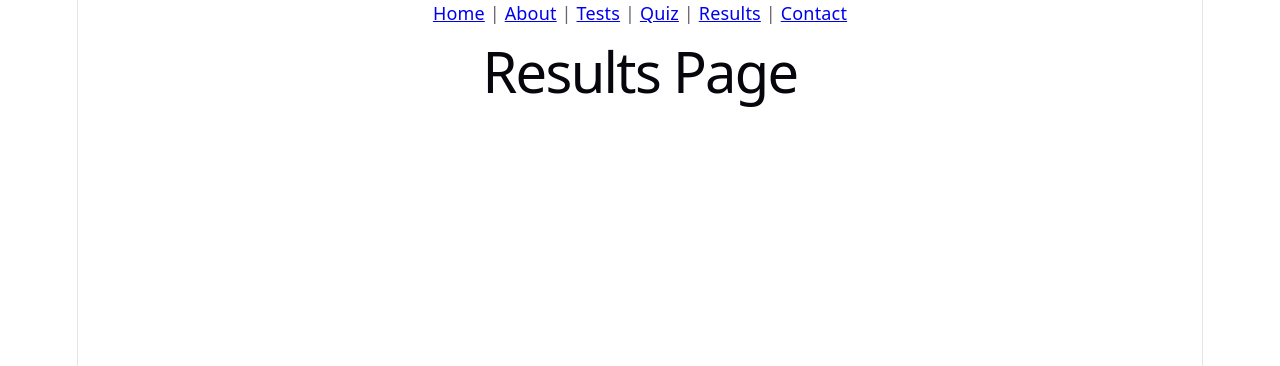
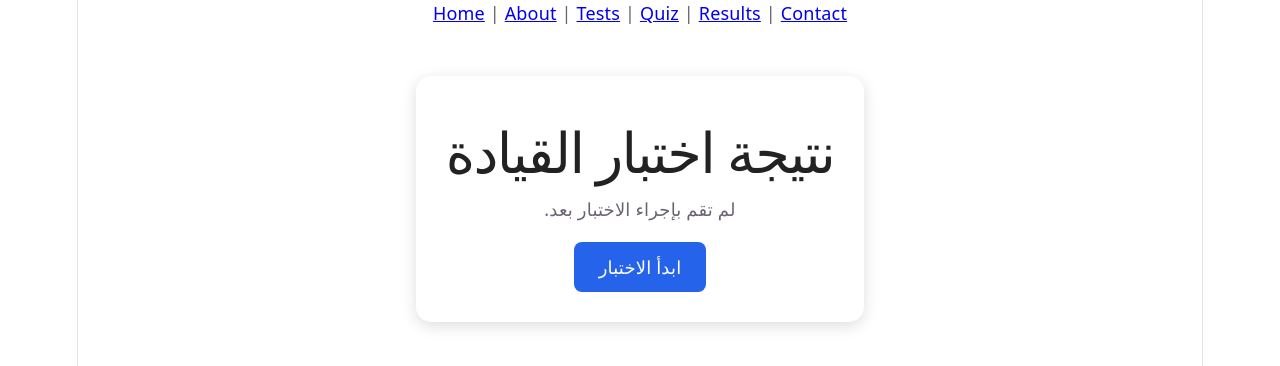
Before and after one commit to majdmouhamma1-rgb/majd-driving-schoolweb2, a React (Vite) app: page /results in a window 1280 px wide. Shown: the top 366 px of the page. Built offline with nearby package versions, Linux system fonts and the light colour scheme.

Commit message:
Add driving quiz results and restart button

```diff
--- /dev/null
+++ b/src/css/Results.css
@@ -0,0 +1,43 @@
+
+.results {
+  max-width: 600px;
+  margin: 50px auto;
+  padding: 30px;
+  text-align: center;
+  background: white;
+  border-radius: 15px;
+  box-shadow: 0 4px 15px #0002;
+}
+
+.results h1 {
+  color: #222;
+}
+
+.score {
+  font-size: 50px;
+  font-weight: bold;
+  margin: 25px 0;
+  color: #2563eb;
+}
+
+.pass {
+  color: green;
+}
+
+.fail {
+  color: red;
+}
+
+.restart-btn {
+  display: inline-block;
+  margin-top: 20px;
+  padding: 12px 25px;
+  background: #2563eb;
+  color: white;
+  text-decoration: none;
+  border-radius: 8px;
+}
+
+.restart-btn:hover {
+  background: #1d4ed8;
+}
--- a/src/pages/Results.jsx
+++ b/src/pages/Results.jsx
@@ -1,3 +1,49 @@
+
+import { useLocation, Link } from "react-router-dom";
+import "../css/Results.css";
+
 export default function Results() {
-  return <h1>Results Page</h1>;
+  const location = useLocation();
+
+  const score = location.state?.score ?? 0;
+  const total = location.state?.total ?? 0;
+
+  const percentage = total > 0
+    ? Math.round((score / total) * 100)
+    : 0;
+
+  const passed = percentage >= 70;
+
+  return (
+    <main className="results" dir="rtl">
+      <h1>نتيجة اختبار القيادة</h1>
+
+      {total === 0 ? (
+        <>
+          <p>لم تقم بإجراء الاختبار بعد.</p>
+          <Link to="/quiz" className="restart-btn">
+            ابدأ الاختبار
+          </Link>
+        </>
+      ) : (
+        <>
+          <h2 className={passed ? "pass" : "fail"}>
+            {passed ? "مبروك! لقد نجحت" : "للأسف، لم تنجح"}
+          </h2>
+
+          <p>علامتك</p>
+
+          <div className="score">
+            {score} / {total}
+          </div>
+
+          <p>النسبة المئوية: {percentage}%</p>
+
+          <Link to="/quiz" className="restart-btn">
+            إعادة الاختبار
+          </Link>
+        </>
+      )}
+    </main>
+  );
 }
```
